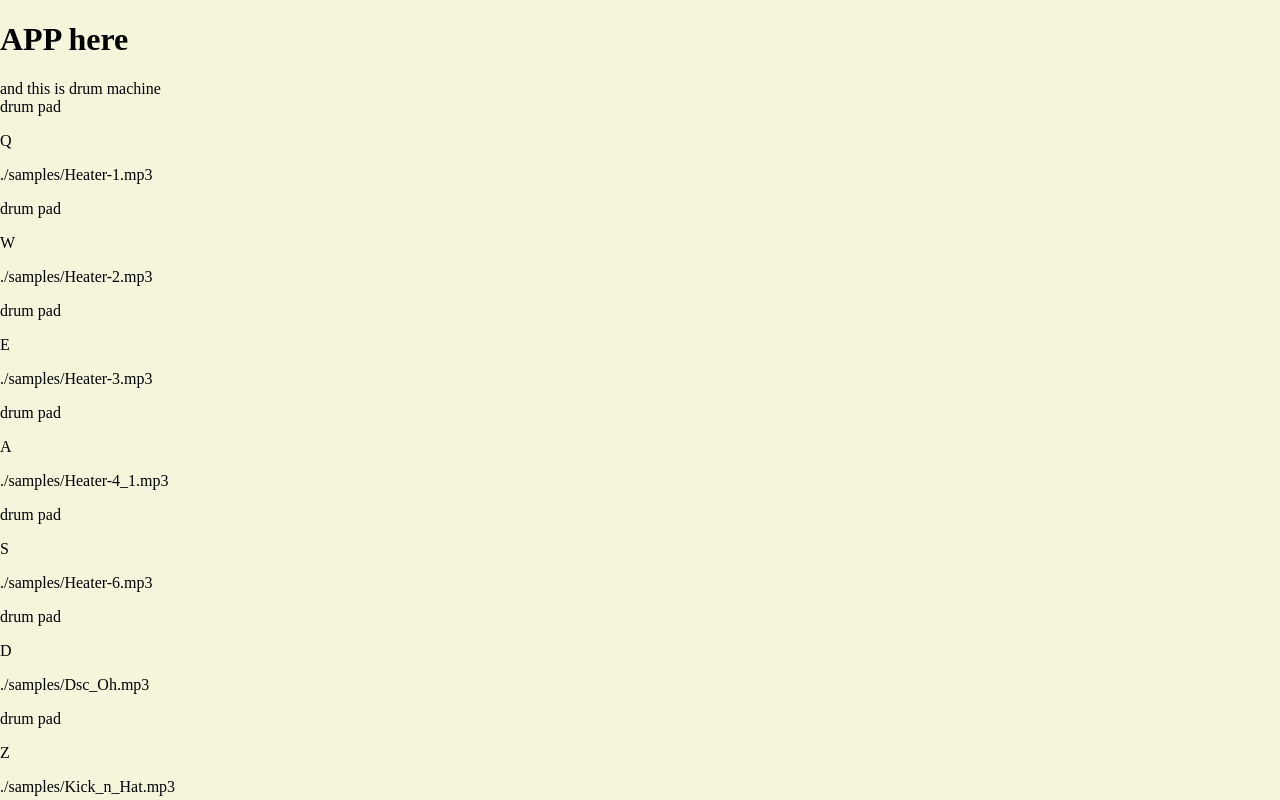
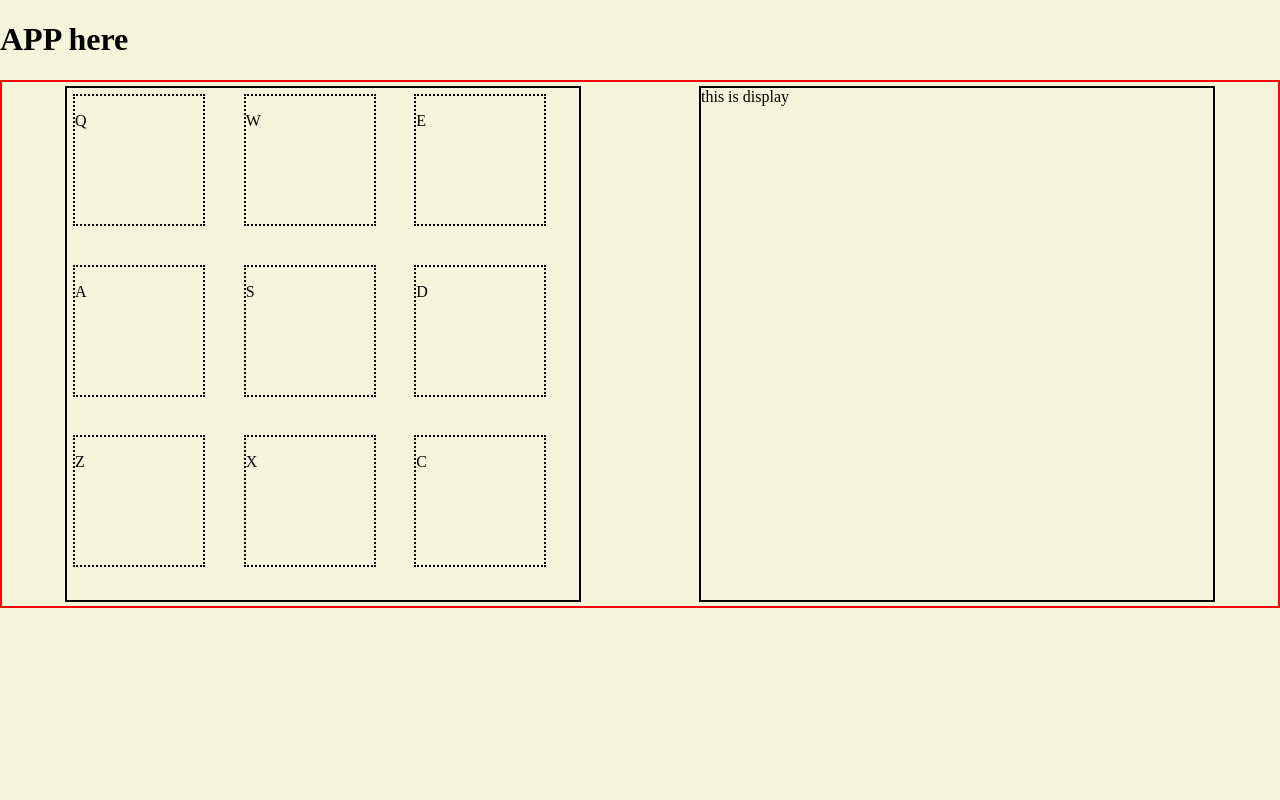
Before and after one commit to markoter/drum_machine, a React (Create React App) app: page / in a window 1280 px wide. Shown: the top 800 px of the page. Built offline with nearby package versions, Linux system fonts and the light colour scheme.

Commit message:
working on styling

```diff
--- a/src/Display.js
+++ b/src/Display.js
@@ -2,7 +2,7 @@ import React from "react";
 
 const Display = () => {
     return (
-        <div id="display">
+        <div id="display" className="machine-part">
             this is display
         </div>
     )
--- a/src/DrumMachine.js
+++ b/src/DrumMachine.js
@@ -54,12 +54,14 @@ const DrumMachine = () => {
 
     return (
         <div id="drum-machine">
-            and this is drum machine
-            {
-                samples.map((sample) => (
-                    <Pad key={sample.name} id={sample.name} sampleSrc={sample.src} keySelect={sample.key}/>
-                ))
-            }
+            <div id="pads-grid" className="machine-part">
+                {
+                    samples.map((sample) => (
+                        <Pad key={sample.name} id={sample.name} sampleSrc={sample.src} keySelect={sample.key} />
+                    ))
+                }
+            </div>
+
             <Display />
         </div>
     )
--- a/src/Pad.js
+++ b/src/Pad.js
@@ -4,9 +4,7 @@ const Pad = (props) => {
     const {id, sampleSrc, keySelect} = props
     return (
         <div id={id} className="drum-pad">
-            drum pad
             <p>{keySelect}</p>
-            <p>{sampleSrc}</p>
         </div>
     )
 }
--- a/src/index.css
+++ b/src/index.css
@@ -7,4 +7,24 @@ body {
   background-color: var(--color-back);
   margin: 0;
   padding: 0;
+}
+
+#drum-machine {
+  border: 2px solid red;
+  padding: 4px;
+  display: flex;
+  justify-content: space-around;
+}
+#drum-machine .machine-part {
+  height: 40vw;
+  width: 40vw;
+  display: grid;
+  grid-template-columns: repeat(3, 1fr);
+  border: 2px solid var(--main-color);
+}
+#drum-machine .machine-part .drum-pad {
+  border: 2px dotted var(--main-color);
+  height: 10vw;
+  width: 10vw;
+  margin: 6px;
 }/*# sourceMappingURL=index.css.map */
--- a/src/index.scss
+++ b/src/index.scss
@@ -2,8 +2,32 @@
     --main-color: black;
     --color-back: beige;
 }
+
 body {
     background-color: var(--color-back);
     margin: 0;
     padding: 0;
+
 }
+
+#drum-machine {
+    border: 2px solid red;
+    padding: 4px;
+    display: flex;
+    justify-content: space-around;
+
+    .machine-part {
+        height: 40vw;
+        width: 40vw;
+        display: grid;
+        grid-template-columns: repeat(3, 1fr);
+        border: 2px solid var(--main-color);
+
+        .drum-pad {
+            border: 2px dotted var(--main-color);
+            height: 10vw;
+            width: 10vw;
+            margin: 6px;
+        }
+    }
+}
```
Also changed, not shown: 1 other file (tests, documents, lock files or other folders).
